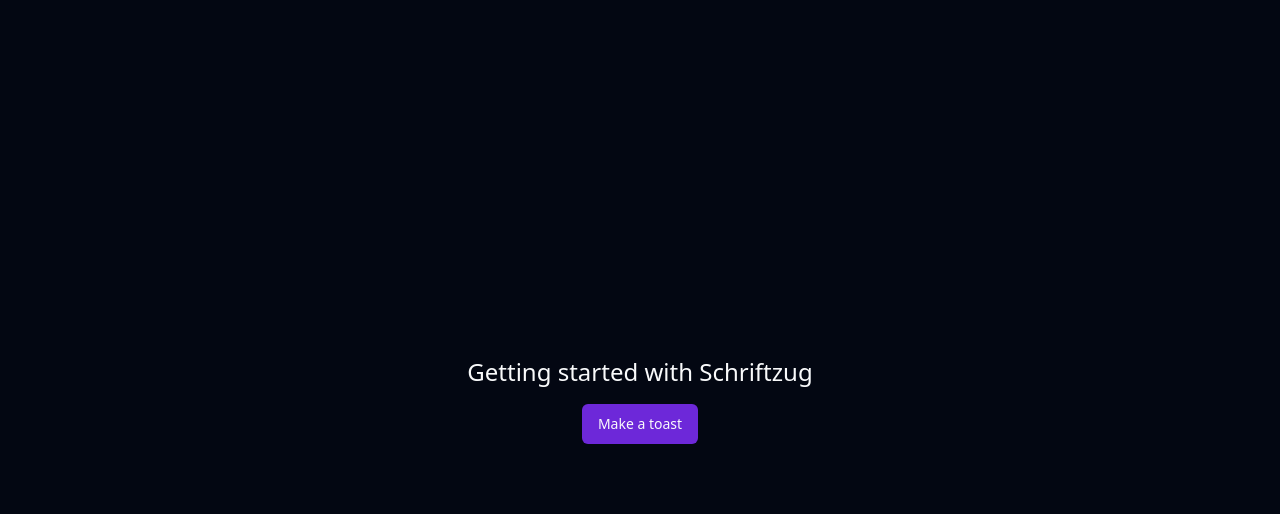
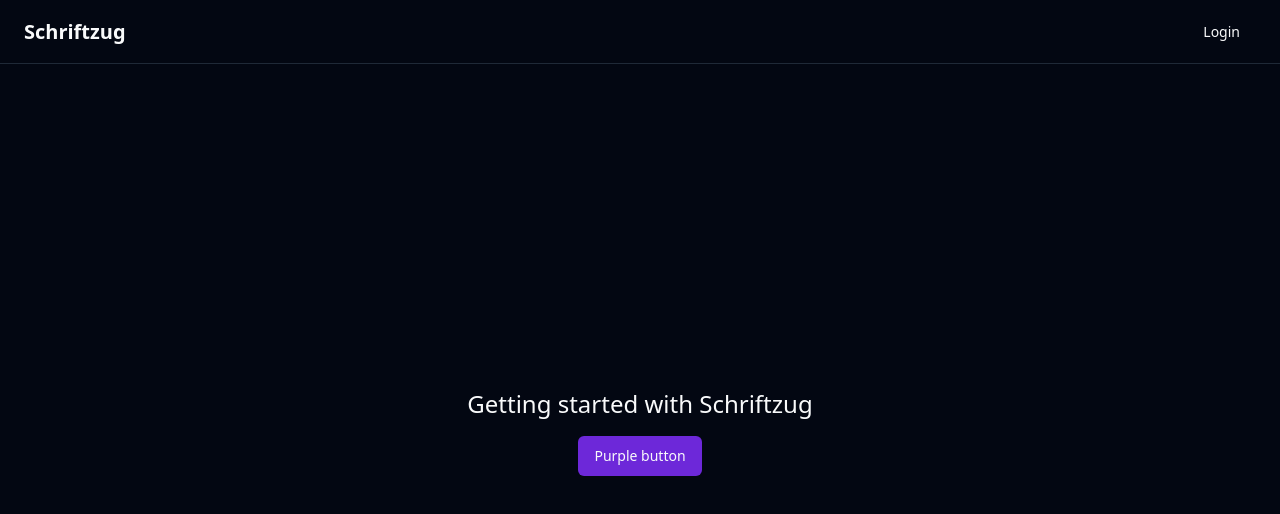
Before and after one commit to bohdancho/schriftzug, a Next.js app: page / in a window 1280 px wide. Shown: the top 514 px of the page. Built offline with nearby package versions, Linux system fonts and the light colour scheme.

Commit message:
feat: add layout with header

```diff
--- a/src/app/layout.tsx
+++ b/src/app/layout.tsx
@@ -2,6 +2,7 @@
 
 import { Inter } from 'next/font/google'
 import { Toaster } from '~/components/ui/sonner'
+import { Button } from '~/components/ui/button'
 
 const inter = Inter({
     subsets: ['latin'],
@@ -22,9 +23,21 @@
     return (
         <html lang='en'>
             <body className={`font-sans ${inter.variable} dark`}>
-                {children}
+                <div className='grid min-h-screen grid-rows-[auto,1fr]'>
+                    <Topnav />
+                    {children}
+                </div>
                 <Toaster />
             </body>
         </html>
     )
 }
+
+function Topnav() {
+    return (
+        <header className='sticky top-0 flex h-16 items-center justify-between gap-4 border-b bg-background px-4 md:px-6'>
+            <h1 className='text-xl font-bold'>Schriftzug</h1>
+            <Button variant='ghost'>Login</Button>
+        </header>
+    )
+}
--- a/src/app/page.tsx
+++ b/src/app/page.tsx
@@ -1,15 +1,10 @@
-'use client'
-
-import { toast } from 'sonner'
 import { Button } from '~/components/ui/button'
 
 export default function HomePage() {
     return (
-        <main className='flex min-h-screen flex-col items-center justify-center gap-4 text-2xl'>
+        <main className='flex flex-col items-center justify-center gap-4 text-2xl'>
             Getting started with Schriftzug
-            <Button onClick={() => toast('Hey! This is a toast.')}>
-                Make a toast
-            </Button>
+            <Button>Purple button</Button>
         </main>
     )
 }
```
